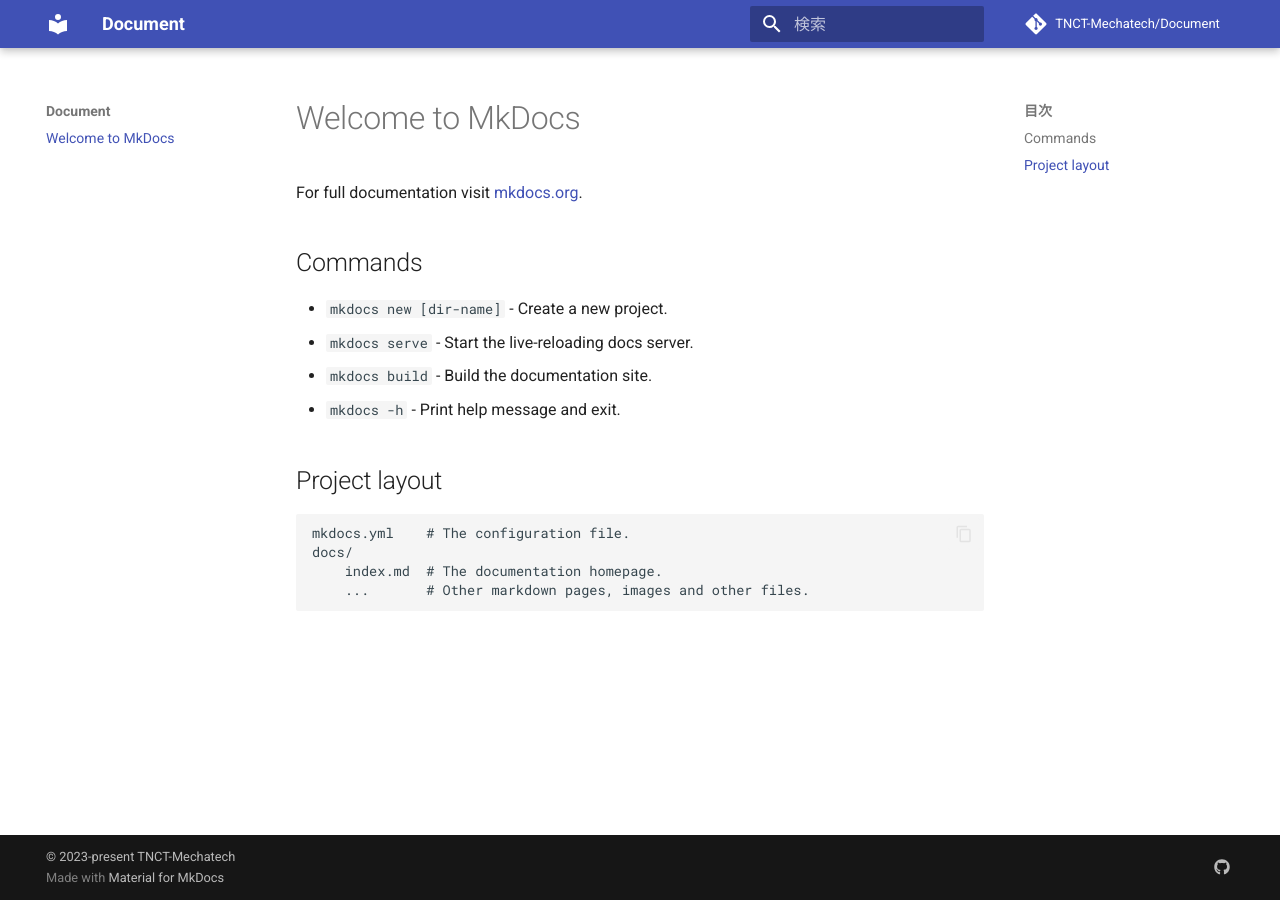
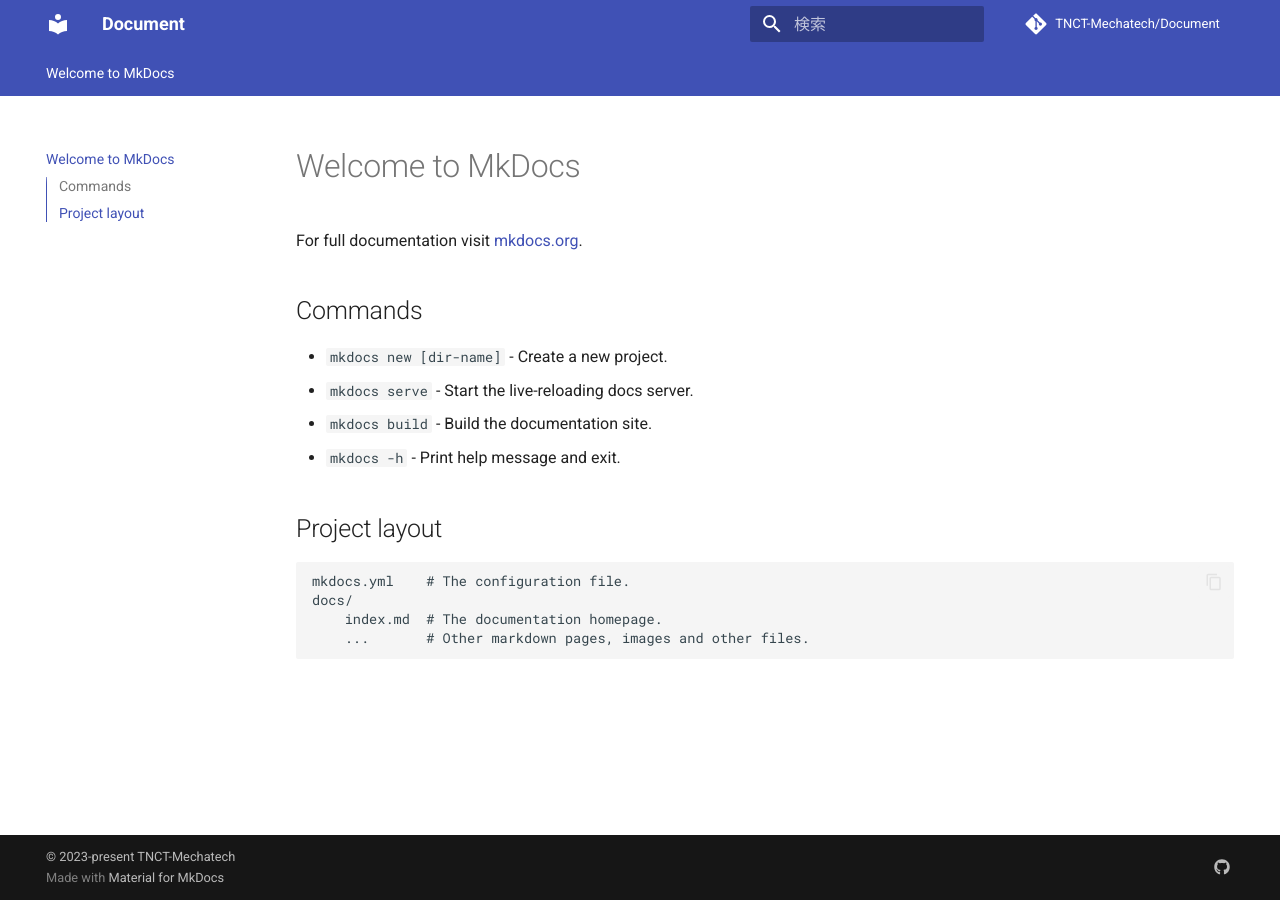
Before and after one commit to TNCT-Mechatech/Document, an MkDocs documentation site: the page built from docs/index.md, in a window 1280 px wide. Built offline with MkDocs 1.6.1 and Material for MkDocs 9.7.7, drawn with Linux system fonts in a browser that asks for light colours; comment, search, counter and statistics services are not loaded.

Commit message:
change: enable addtional feature

```diff
--- a/mkdocs.yml
+++ b/mkdocs.yml
@@ -11,6 +11,16 @@
   language: ja
   features:
     - navigation.top
+    - navigation.instant
+    - navigation.instant.progress
+    - navigation.tabs
+    - navigation.tracking
+    - navigation.sections
+    - navigation.expand
+    - navigation.path
+    - navigation.indexes
+    - toc.follow
+    - toc.integrate
     - content.code.copy
     - content.code.select
     - content.code.annotate
@@ -51,3 +61,5 @@
   - def_list
   - pymdownx.tasklist:
       custom_checkbox: true
+  - toc:
+      permalink: "#"
```
